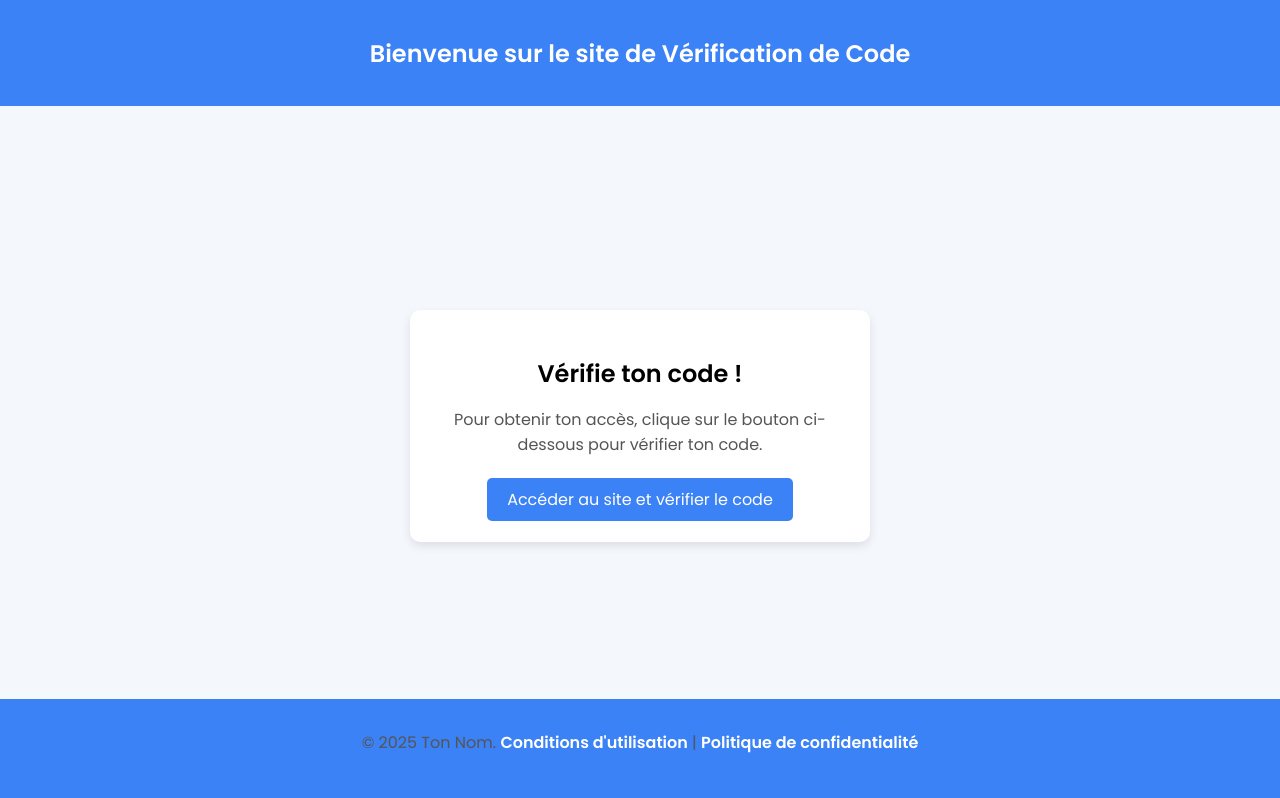
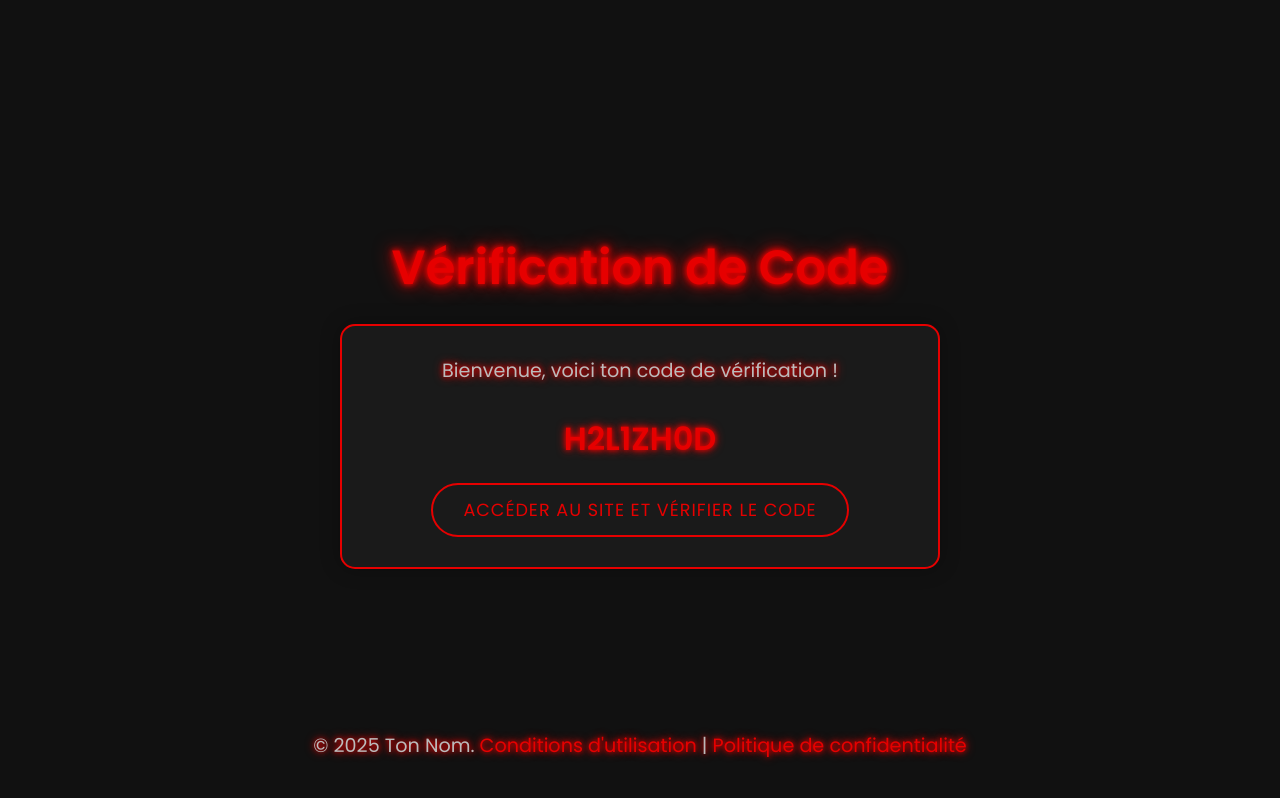
Before and after one commit to NS-mp4/discord_nsf, a plain HTML site: page index.html in a window 1280 px wide. Drawn offline with Linux system fonts and the light colour scheme.

Commit message:
Final code ?

```diff
--- a/index.html
+++ b/index.html
@@ -8,85 +8,93 @@
     <title>Vérification de Code</title>
     <link href="https://fonts.googleapis.com/css2?family=Poppins:wght@300;400;600&display=swap" rel="stylesheet">
     <style>
+        * {
+            margin: 0;
+            padding: 0;
+            box-sizing: border-box;
+        }
+
         body {
             font-family: 'Poppins', sans-serif;
-            background-color: #f4f7fc;
-            margin: 0;
-            padding: 0;
+            background-color: #111;
+            color: white;
+            display: flex;
+            justify-content: center;
+            align-items: center;
+            height: 100vh;
+            overflow: hidden;
+            flex-direction: column;
         }
 
-        header {
-            background-color: #3b82f6;
-            color: white;
-            padding: 20px 0;
+        h1, p {
+            text-align: center;
+            margin-bottom: 20px;
+        }
+
+        h1 {
+            font-size: 3rem;
+            color: #e60000;
+            text-shadow: 0 0 5px #e60000, 0 0 10px #e60000, 0 0 20px #e60000;
+        }
+
+        p {
+            font-size: 1.2rem;
+            color: #bbb;
+            margin-bottom: 30px;
+            text-shadow: 0 0 5px #e60000, 0 0 10px #e60000;
+        }
+
+        .container {
+            background-color: #1a1a1a;
+            padding: 30px;
+            border-radius: 15px;
+            box-shadow: 0 0 20px rgba(0, 0, 0, 0.3);
+            width: 100%;
+            max-width: 600px;
+            text-align: center;
+            border: 2px solid #e60000;
+        }
+
+        .button {
+            background-color: transparent;
+            border: 2px solid #e60000;
+            color: #e60000;
+            padding: 12px 30px;
+            border-radius: 30px;
+            font-size: 1.1rem;
+            cursor: pointer;
+            text-transform: uppercase;
+            letter-spacing: 1px;
+            transition: all 0.3s ease-in-out;
+            text-decoration: none;
+            display: inline-block;
+        }
+
+        .button:hover {
+            background-color: #e60000;
+            color: #111;
+            transform: scale(1.1);
+        }
+
+        .code {
+            font-size: 2rem;
+            font-weight: 600;
+            margin: 20px 0;
+            color: #e60000;
+            text-shadow: 0 0 5px #e60000, 0 0 10px #e60000;
+        }
+
+        footer {
+            position: absolute;
+            bottom: 10px;
+            color: #bbb;
+            font-size: 14px;
             text-align: center;
         }
 
-        .container {
-            display: flex;
-            justify-content: center;
-            align-items: center;
-            height: 80vh;
-            text-align: center;
-        }
-
-        .card {
-            background-color: white;
-            padding: 30px;
-            border-radius: 10px;
-            box-shadow: 0 4px 10px rgba(0, 0, 0, 0.1);
-            width: 90%;
-            max-width: 400px;
-            text-align: center;
-            transition: transform 0.3s ease;
-        }
-
-        .card:hover {
-            transform: scale(1.05);
-        }
-
-        h1 {
-            font-size: 24px;
-            margin-bottom: 15px;
-        }
-
-        p {
-            font-size: 16px;
-            margin-bottom: 30px;
-            color: #555;
-        }
-
-        .button {
-            background-color: #3b82f6;
-            color: white;
-            padding: 10px 20px;
-            border: none;
-            border-radius: 5px;
-            cursor: pointer;
-            font-size: 16px;
-            transition: background-color 0.3s;
+        footer a {
+            color: #e60000;
             text-decoration: none;
-        }
-
-        .button:hover {
-            background-color: #2563eb;
-        }
-
-        footer {
-            background-color: #3b82f6;
-            color: white;
-            text-align: center;
-            padding: 15px 0;
-            position: absolute;
-            bottom: 0;
-            width: 100%;
-            font-size: 14px;
-        }
-
-        footer a {
-            color: white;
-            text-decoration: none;
-            font-weight: bold;
         }
     </style>
 </head>
@@ -94,21 +102,35 @@
 <body>
 
     <header>
-        <h1>Bienvenue sur le site de Vérification de Code</h1>
+        <h1>Vérification de Code</h1>
     </header>
 
     <div class="container">
-        <div class="card">
-            <h1>Vérifie ton code !</h1>
-            <p>Pour obtenir ton accès, clique sur le bouton ci-dessous pour vérifier ton code.</p>
-            <a href="https://ton-lien-de-verification.com" class="button">Accéder au site et vérifier le code</a>
-        </div>
+        <p>Bienvenue, voici ton code de vérification !</p>
+        <div class="code" id="verification-code"></div>
+
+        <a href="https://ton-lien-de-verification.com" class="button">Accéder au site et vérifier le code</a>
     </div>
 
     <footer>
         <p>&copy; 2025 Ton Nom. <a href="#">Conditions d'utilisation</a> | <a href="#">Politique de confidentialité</a></p>
     </footer>
 
+    <script>
+        // Fonction pour générer un code de vérification aléatoire
+        function generateCode() {
+            const characters = 'ABCDEFGHIJKLMNOPQRSTUVWXYZ0123456789';
+            let code = '';
+            for (let i = 0; i < 8; i++) {
+                code += characters.charAt(Math.floor(Math.random() * characters.length));
+            }
+            return code;
+        }
+
+        // Affiche le code généré sur la page
+        document.getElementById('verification-code').textContent = generateCode();
+    </script>
+
 </body>
 
 </html>
```
